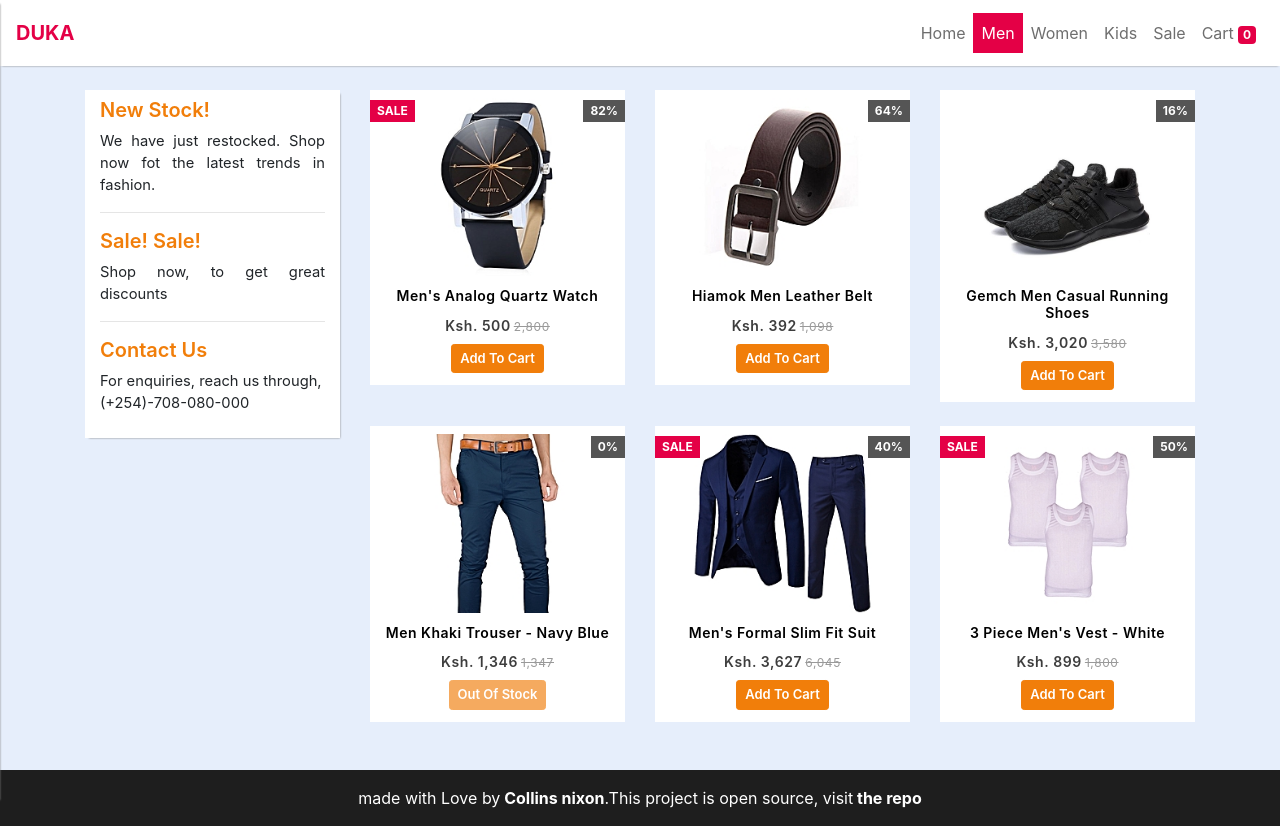
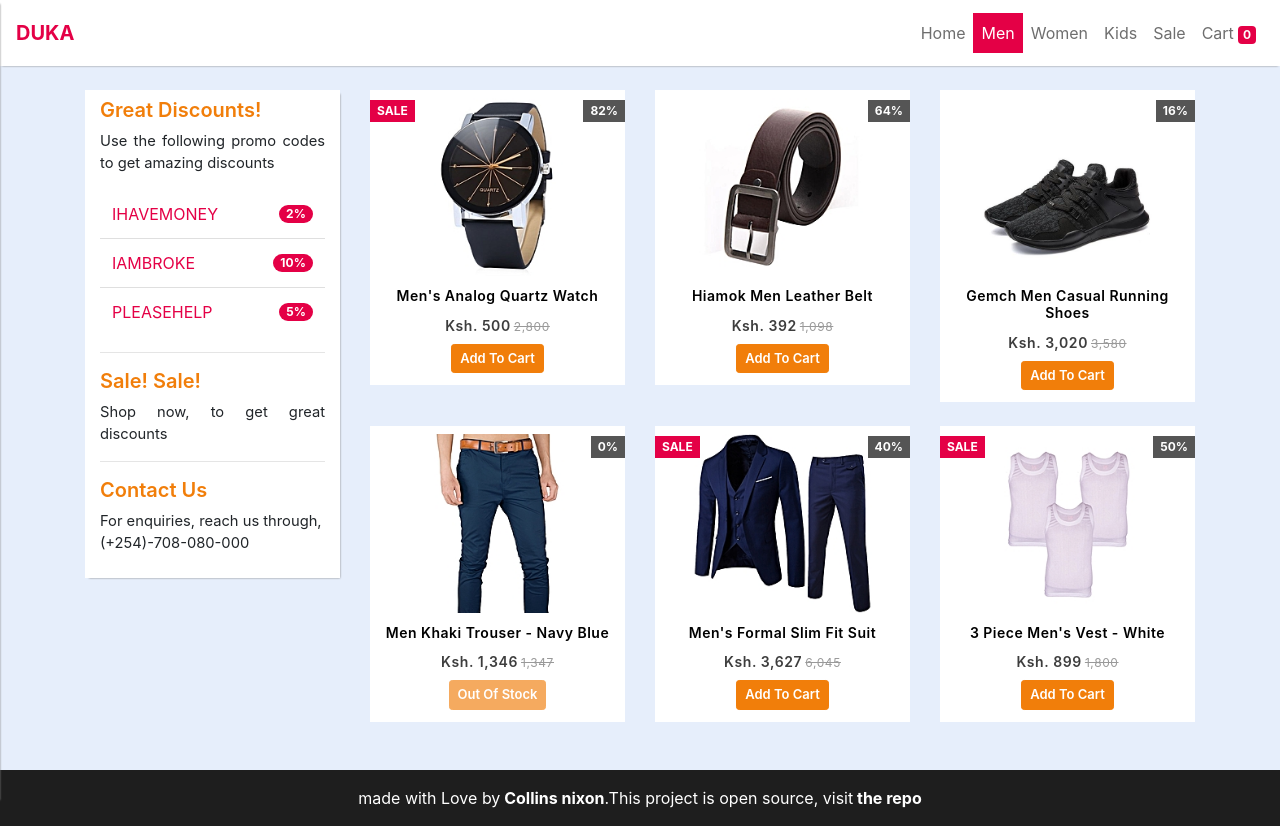
Before and after one commit to collinsNick/React-redux-shopping-web-app, a React (Create React App) app: page /men in a window 1280 px wide. Built offline with nearby package versions, Linux system fonts and the light colour scheme.

Commit message:
added promocodes to the left column

```diff
--- a/src/App.css
+++ b/src/App.css
@@ -12,7 +12,7 @@
     background-color: #FFF;
 }
 
-.text-success{
+.text-success {
     color: #F17E0A !important;
 }
 
@@ -75,6 +75,10 @@ nav {
 .shop-left-column p {
     font-size: .92rem;
     text-align: justify;
+}
+
+.shop-text-red{
+    color:#E40046;
 }
 
 /* ------------- modal --------------*/
@@ -381,7 +385,7 @@ nav {
     margin-top: .2rem;
     margin-bottom: 0;
     font-size: .9rem;
-    color:#F17E0A;
+    color: #F17E0A;
     font-weight: 600;
 }
 
@@ -390,22 +394,22 @@ nav {
     font-weight: 600;
 }
 
-.shop-checkout-prices{
-    color:#000;
+.shop-checkout-prices {
+    color: #000;
     font-size: .9rem;
 }
 
-.shop-checkout-prices span{
+.shop-checkout-prices span {
     font-weight: 600;
 }
 
-.shop-checkout-total{
+.shop-checkout-total {
     color: #000;
     font-weight: 600;
     font-size: 1.2rem;
 }
 
-.shop-checkout-total .shop-total{
+.shop-checkout-total .shop-total {
     color: #F17E0A;
 }
 
--- a/src/components/LeftColumn.jsx
+++ b/src/components/LeftColumn.jsx
@@ -1,12 +1,16 @@
 import React from 'react';
+import PromoCodes from './PromoCodes';
 
-const leftColumn = () => {
+const leftColumn = props => {
     return (
         <div className={'container shop-left-column py-2'}>
-            <div>
-                <h5>New Stock!</h5>
-                <p>We have just restocked. Shop now fot the latest trends in fashion.</p>
-            </div>
+            <PromoCodes showText>
+                {/*shown only if there are no promocodes set*/}
+                <div>
+                    <h5>New Stock!</h5>
+                    <p>We have just restocked. Shop now fot the latest trends in fashion.</p>
+                </div>
+            </PromoCodes>
             <hr/>
             <div>
                 <h5>Sale! Sale!</h5>
@@ -19,6 +23,7 @@ const leftColumn = () => {
             </div>
         </div>
     )
-}
+};
+
 
 export default leftColumn;
--- /dev/null
+++ b/src/components/PromoCodes.jsx
@@ -0,0 +1,45 @@
+import React, {Component} from 'react';
+import {connect} from 'react-redux';
+import PropTypes from 'prop-types';
+
+class PromoCodes extends Component {
+
+    render() {
+        return (
+            this.props.promoCodeProps.length > 0 ?
+                <div>
+                    { this.props.showText ?
+                    <span>
+                        <h5>Great Discounts!</h5>
+                        <p>Use the following promo codes to get amazing discounts</p>
+                    </span> : null }
+                    <ul className="list-group list-group-flush">
+                        {
+                            this.props.promoCodeProps.map(promoCode => (
+                                <li className="list-group-item d-flex justify-content-between align-items-center">
+                                    <span className={'shop-text-red'}>{promoCode.code}</span>
+                                    <span className="badge badge-light badge-pill">
+                                    {promoCode.percentage}%
+                                </span>
+                                </li>
+                            ))
+                        }
+                    </ul>
+                </div>
+                : this.props.children
+        )
+    }
+}
+
+PromoCodes.propTypes = {
+    promoCodeProps: PropTypes.array,
+    showText:PropTypes.bool.isRequired
+};
+
+const mapStateToProps = state => {
+    return {
+        promoCodeProps: state.promoCode,
+    }
+};
+
+export default connect(mapStateToProps)(PromoCodes);
--- a/src/store/reducers/shop.js
+++ b/src/store/reducers/shop.js
@@ -15,7 +15,7 @@ const initialState = {
             percentage: 10
         },
         {
-            code: 'INEEDHELP',
+            code: 'PLEASEHELP',
             percentage: 5
         }
     ],
@@ -226,7 +226,7 @@ const initialState = {
             sale: true,
             article: 'watch',
             quantity: 4,
-            img: 'gladiator-flat-flip.jpg'
+            img: 'quartz-wrist-watch.jpg'
         },
         {
             id: 18,
```
